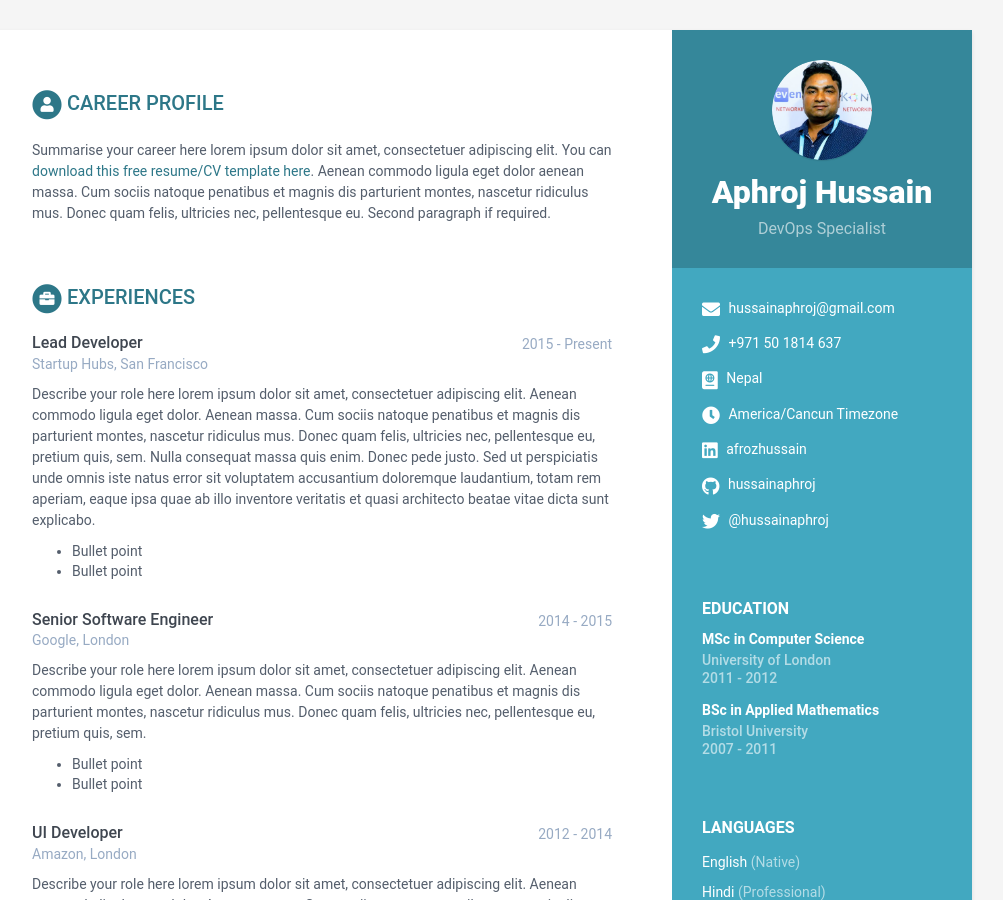
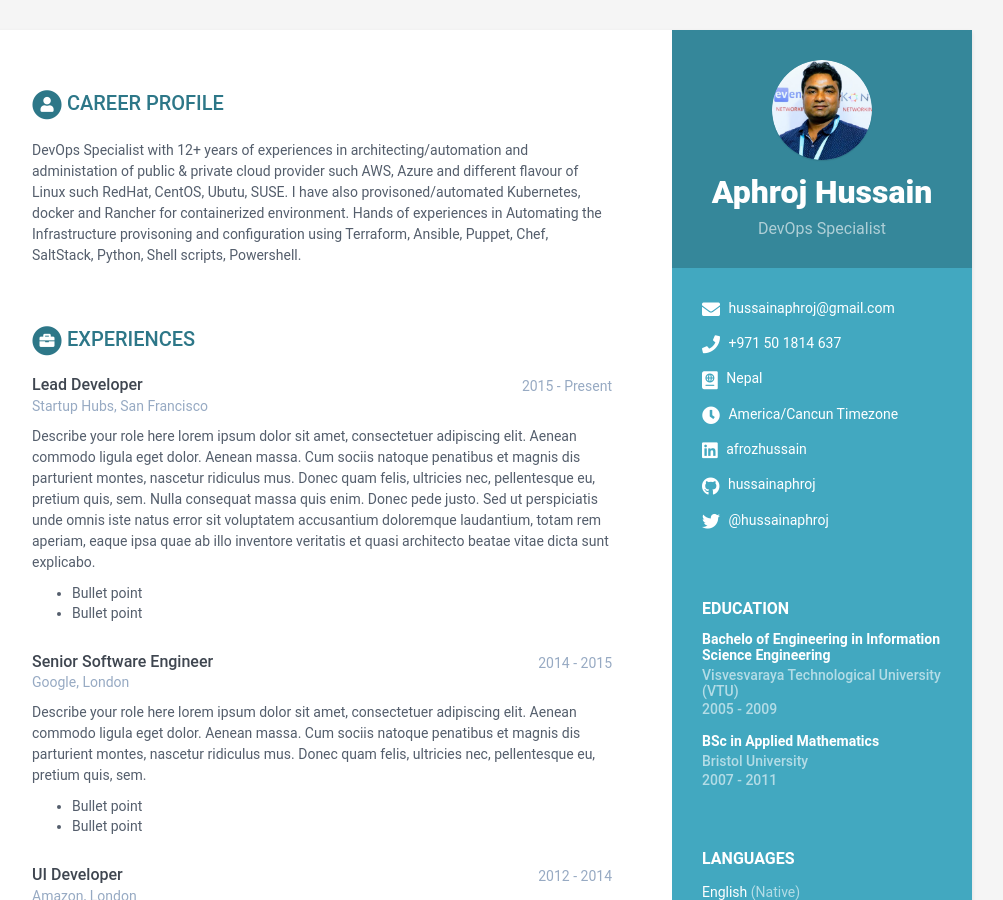
Before and after one commit to hussainaphroj/resume, a Jekyll site: the page built from index.html, in a window 1280 px wide and 900 px high. Shown: the whole window, without its empty margins (168-1171 px from the left). Built offline with Jekyll 4.4.1, drawn with Linux system fonts in a browser that asks for light colours.

Commit message:
updated career profile

```diff
--- a/_data/data.yml
+++ b/_data/data.yml
@@ -52,24 +52,15 @@ sidebar:
 career-profile:
     title: Career Profile
     summary: |
-      Summarise your career here lorem ipsum dolor sit amet, consectetuer
-      adipiscing elit. You can [download this free resume/CV template here]().
-      Aenean commodo ligula eget dolor aenean massa. Cum sociis natoque
-      penatibus et magnis dis parturient montes, nascetur ridiculus mus.
-      Donec quam felis, ultricies nec, pellentesque eu.
-      Second paragraph if required.
+      DevOps Specialist with 12+ years of experiences in architecting/automation and administation of public & private
+      cloud provider such AWS, Azure and different flavour of Linux such RedHat, CentOS, Ubutu, SUSE.
+      I have also provisoned/automated Kubernetes, docker and Rancher for containerized environment.
+      Hands of experiences in Automating the Infrastructure provisoning and configuration
+      using Terraform, Ansible, Puppet, Chef, SaltStack, Python, Shell scripts, Powershell.
 education:
-    - degree: MSc in Computer Science
-      university: University of London
-      time: 2011 - 2012
-      details: |
-        Describe your study here lorem ipsum dolor sit amet, consectetuer
-        adipiscing elit. Aenean commodo ligula eget dolor. Aenean massa. Cum
-        sociis natoque penatibus et magnis dis parturient montes, nascetur
-        ridiculus mus. Donec quam felis, ultricies nec, pellentesque eu,
-        pretium quis, sem.
-          - Bullet point
-          - Bullet point
+    - degree: Bachelo of Engineering in Information Science Engineering
+      university: Visvesvaraya Technological University (VTU)
+      time: 2005 - 2009
     - degree: BSc in Applied Mathematics
       university: Bristol University
       time: 2007 - 2011
```
